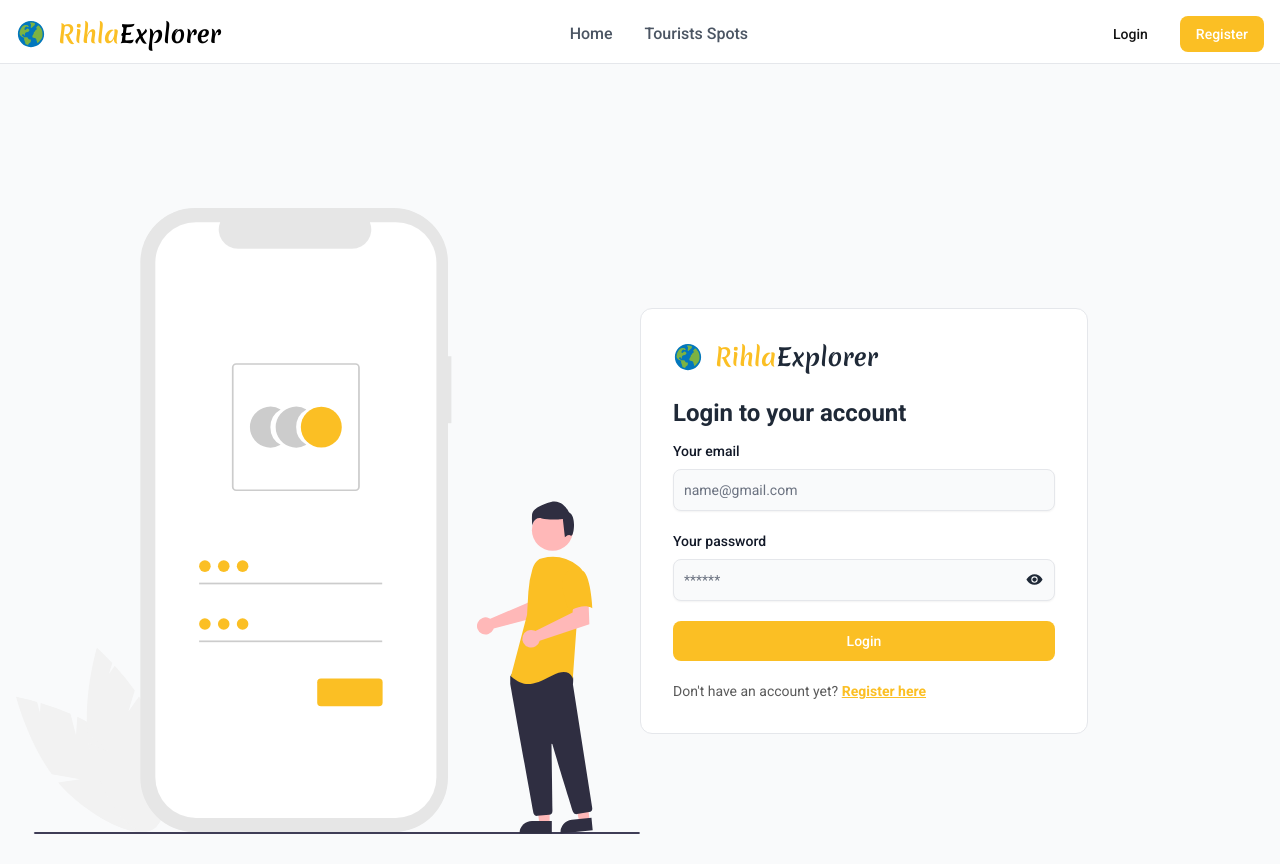
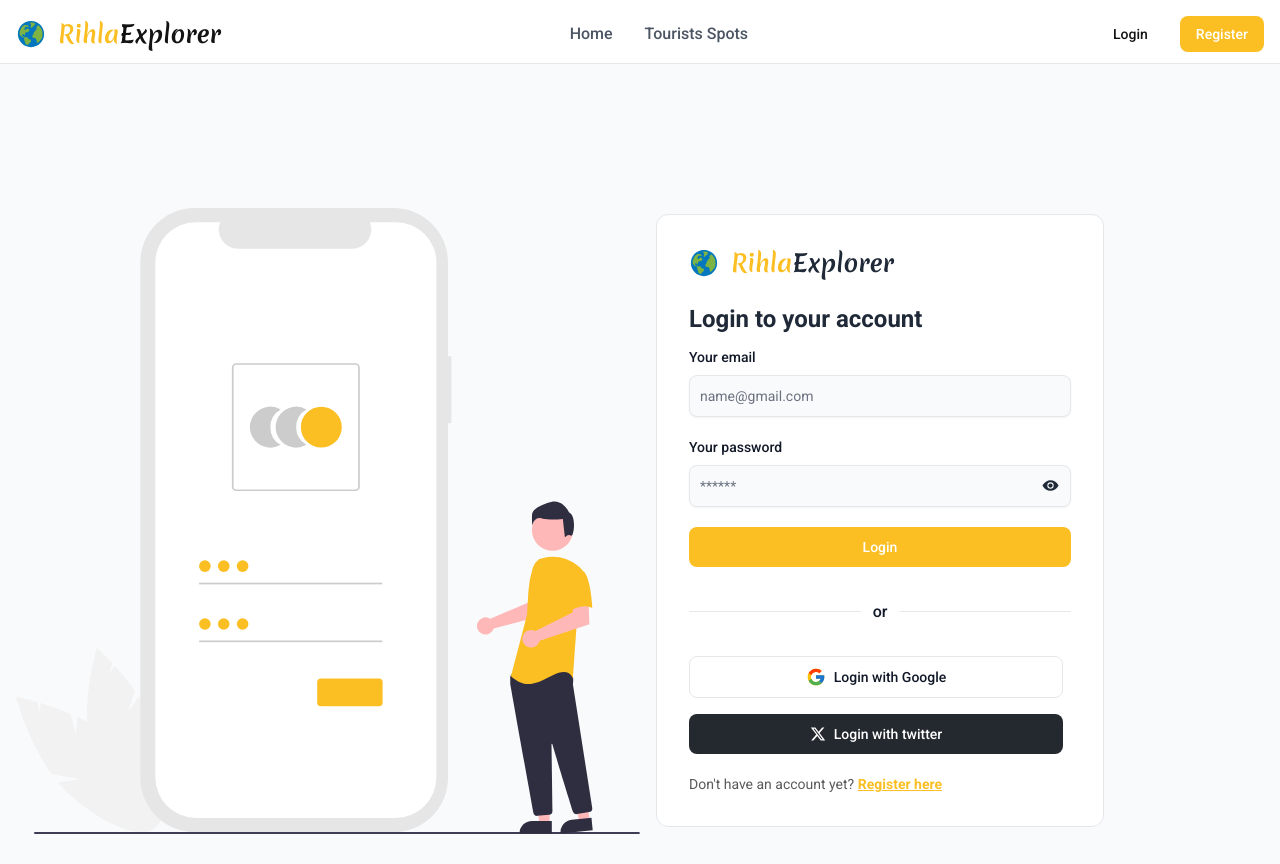
Before and after one commit to Albab47/rihla-explorer-client, a React (Vite) app: page /login in a window 1280 px wide. Built offline with nearby package versions, Linux system fonts and the light colour scheme.

Commit message:
Add google and X login buttons in loginPage

```diff
--- a/src/index.css
+++ b/src/index.css
@@ -6,4 +6,5 @@
 
 body {
   font-family: "Roboto", sans-serif;
+  @apply text-dark;
 }
--- a/src/pages/LoginPage.jsx
+++ b/src/pages/LoginPage.jsx
@@ -5,9 +5,11 @@ import { useForm } from "react-hook-form";
 import ErrorMsg from "../components/ErrorMsg/ErrorMsg";
 import useShowPassword from "../hooks/useShowPassword";
 import { IoEye } from "react-icons/io5";
+import { FcGoogle } from "react-icons/fc";
+import { FaXTwitter } from "react-icons/fa6";
 
 const LoginPage = () => {
-  const {showPassword, handleShowPassword} = useShowPassword();
+  const { showPassword, handleShowPassword } = useShowPassword();
 
   const {
     register,
@@ -20,9 +22,9 @@ const LoginPage = () => {
   return (
     <section className="bg-gray-50 h-screen">
       {/* container */}
-      <div className="max-w-screen-xl mx-auto pt-36 px-4 flex flex-col items-center md:flex-row">
-        <div className="w-full sm:w-1/2">
-          <img src={loginImg} alt="" />
+      <div className="max-w-screen-xl mx-auto pt-36 px-4 flex flex-col items-center gap-4 md:flex-row">
+        <div className="w-full flex justify-center sm:w-1/2">
+          <img src={loginImg} alt="" className="h-64 sm:h-auto" />
         </div>
 
         <div className="w-full max-w-md p-8 bg-white space-y-3 rounded-xl border text-gray-800">
@@ -69,7 +71,7 @@ const LoginPage = () => {
                 type={showPassword ? "text" : "password"}
                 className="shadow-sm bg-gray-50 border border-gray-200 text-gray-900 text-sm rounded-lg focus:ring-amber-500 focus:border-amber-500 block w-full p-2.5 dark:bg-gray-700 dark:border-gray-600 dark:placeholder-gray-400 dark:text-white dark:focus:ring-amber-500 dark:focus:border-amber-500 dark:shadow-sm-light"
                 placeholder="******"
-                {...register("password", {required: true})}
+                {...register("password", { required: true })}
               />
               <IoEye
                 onClick={handleShowPassword}
@@ -83,17 +85,44 @@ const LoginPage = () => {
             {/* submit btn */}
             <button
               type="submit"
-              className="text-white w-full mb-5 bg-amber-400 hover:bg-amber-300 focus:ring-4 focus:outline-none focus:ring-amber-100 font-medium rounded-lg text-sm px-5 py-2.5 text-center dark:bg-amber-600 dark:hover:bg-amber-700 dark:focus:ring-amber-800"
+              className="text-white w-full bg-amber-400 hover:bg-amber-300 focus:ring-4 focus:outline-none focus:ring-amber-100 font-medium rounded-lg text-sm px-5 py-2.5 text-center dark:bg-amber-600 dark:hover:bg-amber-700 dark:focus:ring-amber-800"
             >
               Login
             </button>
-            <p className="text-light text-sm">
-              Don&apos;t have an account yet?{" "}
-              <Link className="underline text-amber-400 font-bold" to="/register">
-                Register here
-              </Link>
-            </p>
           </form>
+
+          {/* hr line */}
+          <div className="inline-flex relative items-center justify-center w-full">
+            <hr className="w-full h-px my-8 bg-gray-200 border-0 dark:bg-gray-700" />
+            <span className="absolute px-3 font-medium text-gray-900 -translate-x-1/2 bg-white left-1/2 dark:text-white dark:bg-gray-900">
+              or
+            </span>
+          </div>
+
+          {/* social login */}
+          <div className="grid gap-2">
+            <button
+              type="button"
+              className="text-gray-900 bg-white hover:bg-gray-100 border border-gray-200 focus:ring-4 focus:outline-none focus:ring-gray-100 font-medium rounded-lg text-sm px-5 py-2.5 text-center inline-flex justify-center items-center dark:focus:ring-gray-600 dark:bg-gray-800 dark:border-gray-700 dark:text-white dark:hover:bg-gray-700 me-2 mb-2"
+            >
+              <FcGoogle size={20} className="mr-2" />
+              Login with Google
+            </button>
+            <button
+              type="button"
+              className="text-white bg-[#24292F] hover:bg-[#24292F]/90 focus:ring-4 focus:outline-none focus:ring-[#24292F]/50 font-medium rounded-lg text-sm px-5 py-2.5 text-center inline-flex items-center justify-center dark:focus:ring-gray-500 dark:hover:bg-[#050708]/30 me-2 mb-2"
+            >
+              <FaXTwitter size={16} className="mr-2" />
+              Login with twitter
+            </button>
+          </div>
+
+          <p className="text-light text-sm">
+            Don&apos;t have an account yet?{" "}
+            <Link className="underline text-amber-400 font-bold" to="/register">
+              Register here
+            </Link>
+          </p>
         </div>
       </div>
     </section>
--- a/src/pages/RegisterPage.jsx
+++ b/src/pages/RegisterPage.jsx
@@ -87,6 +87,7 @@ const RegisterPage = () => {
                 id="photo"
                 placeholder="Photo URL"
                 className="shadow-sm bg-gray-50 border border-gray-200 text-gray-900 text-sm rounded-lg focus:ring-amber-500 focus:border-amber-500 block w-full p-2.5 dark:bg-gray-700 dark:border-gray-600 dark:placeholder-gray-400 dark:text-white dark:focus:ring-amber-500 dark:focus:border-amber-500 dark:shadow-sm-light"
+                {...register("photoURL", {required: false})}
               />
             </div>
 
@@ -157,6 +158,7 @@ const RegisterPage = () => {
               </div>
             </div>
 
+            {/* terms check field */}
             <div className="flex items-start mb-5">
               <div className="flex items-center h-5">
                 <input
```
